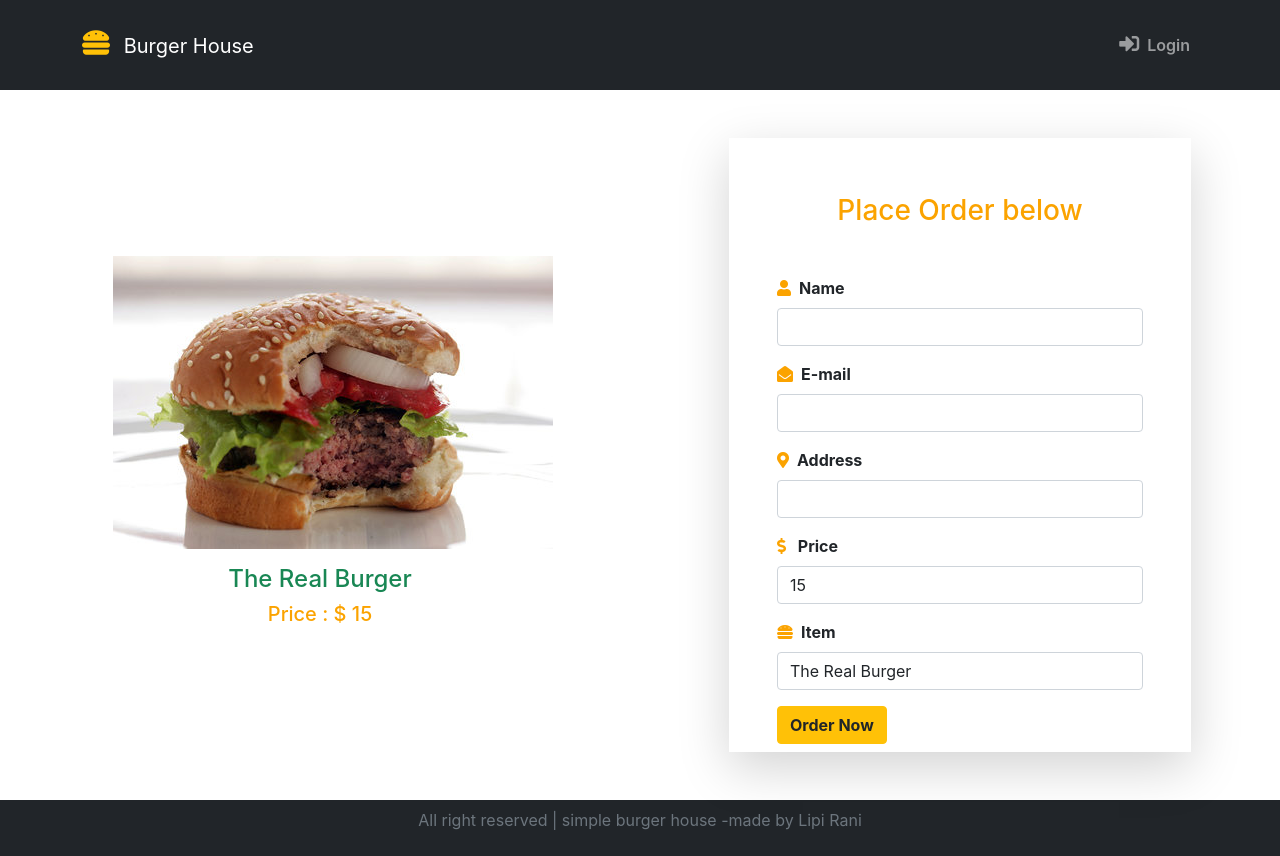
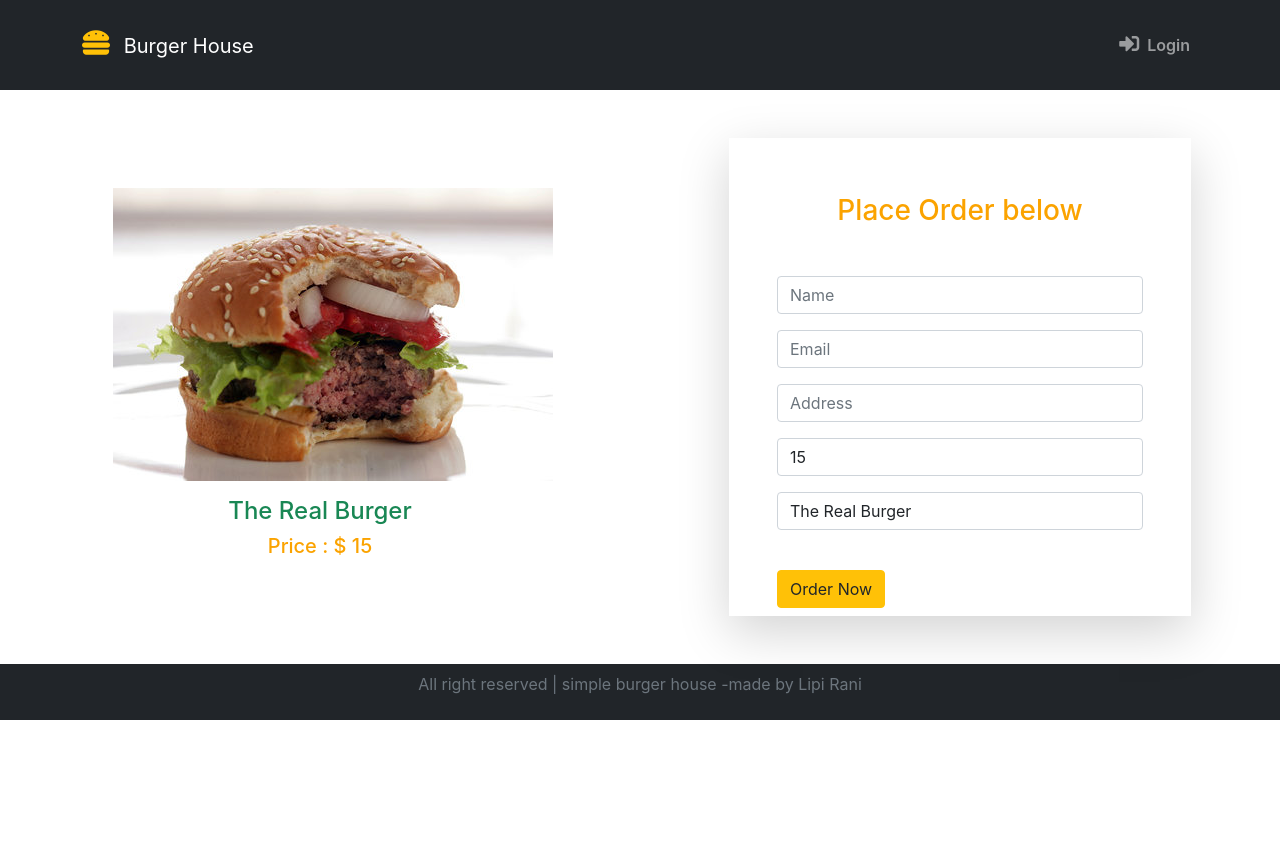
Before and after one commit to torisd560/team-49-E-commerce-, a React (Create React App) app: page / in a window 1280 px wide. After the commit the page ends 800 px from the top, so only its background shows below. Built offline with nearby package versions, Linux system fonts and the light colour scheme; no server answers.

Commit message:
[MOD] all updates

```diff
--- a/src/Components/Attachment/Attachment.js
+++ b/src/Components/Attachment/Attachment.js
@@ -34,36 +34,34 @@ const Attachment = () => {
                     <form onSubmit={handleSubmit} >
                         <h3 className='text-center custom-text-warning mt-5'>Place Order below</h3>
                         <div className="mb-3 my-5">
-                            <label htmlFor="exampleInputEmail1" className="form-label fw-bold"><i className="fas fa-user custom-text-warning me-2"></i>Name</label>
                             <input
                                 onBlur={handleOnblur}
-                                defaultValue={user.displayName}
+                                placeholder='Name'
                                 name="name"
                                 type="text"
                                 className="form-control"
                                 required />
                         </div>
                         <div className="mb-3">
-                            <label htmlFor="exampleInputEmail1" className="form-label fw-bold"><i className="fas fa-envelope-open custom-text-warning me-2"></i>E-mail</label>
                             <input
                                 onBlur={handleOnblur}
                                 defaultValue={user.email}
+                                placeholder='Email'
                                 name="email"
                                 type="email"
                                 className="form-control"
                                 required />
                         </div>
                         <div className="mb-3">
-                            <label htmlFor="exampleInputPassword1" className="form-label fw-bold"><i className="fas fa-map-marker-alt custom-text-warning me-2"></i>Address</label>
                             <input
                                 onBlur={handleOnblur}
                                 name="address"
+                                placeholder="Address"
                                 type="adrress"
                                 className="form-control"
                                 required />
                         </div>
                         <div className="mb-3">
-                            <label htmlFor="exampleInputPassword1" className="form-label fw-bold"><i className="fas fa-dollar-sign custom-text-warning me-2"></i> Price</label>
                             <input
                                 onBlur={handleOnblur}
                                 name="item-price"
@@ -74,7 +72,6 @@ const Attachment = () => {
                             />
                         </div>
                         <div className="mb-3">
-                            <label htmlFor="exampleInputPassword1" className="form-label fw-bold"><i className="fas fa-hamburger custom-text-warning me-2"></i>Item</label>
                             <input
                                 onBlur={handleOnblur}
                                 type="text"
@@ -84,7 +81,7 @@ const Attachment = () => {
                                 required
                             />
                         </div>
-                        <Button type="submit" variant="warning" className=" text-dark fw-bold">Order Now</Button>
+                        <Button type="submit" variant="warning" className=" text-dark fw-600 mt-4">Order Now</Button>
                     </form>
                 </div>
             </Col>
```
